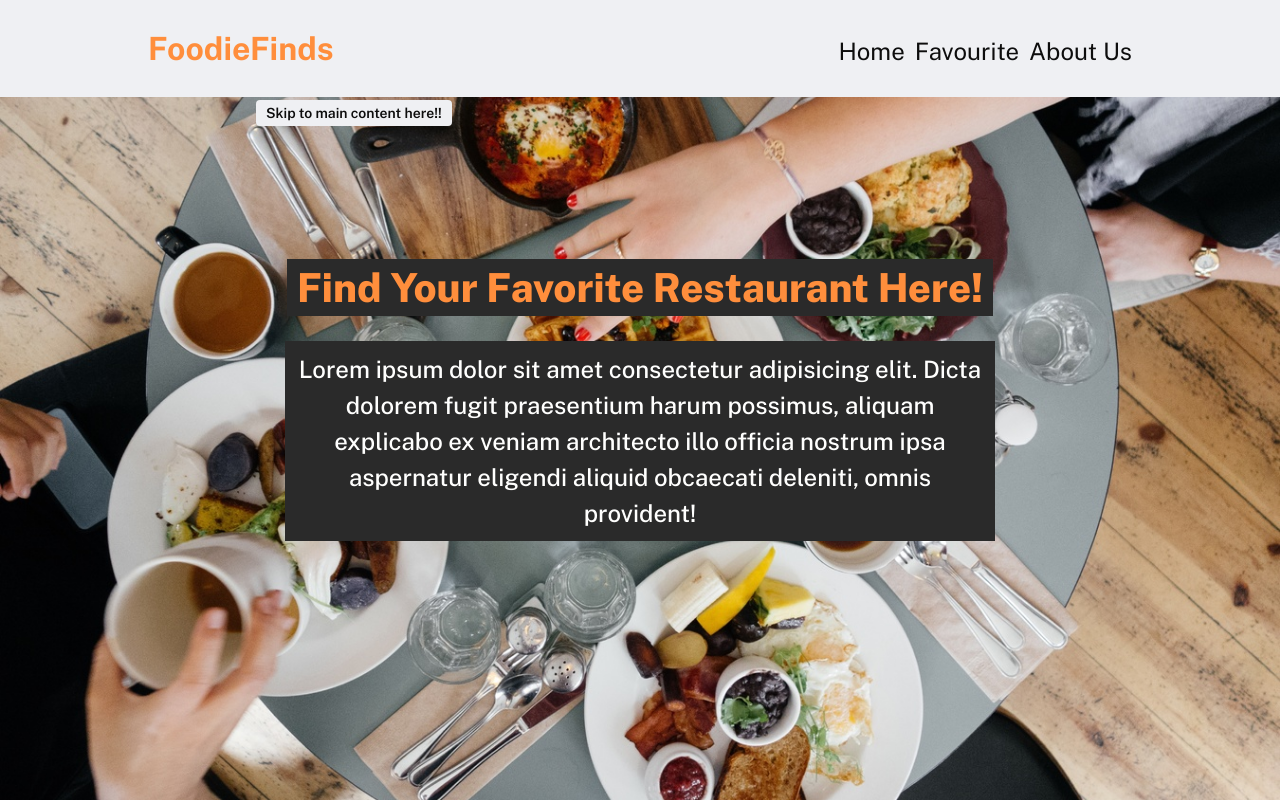
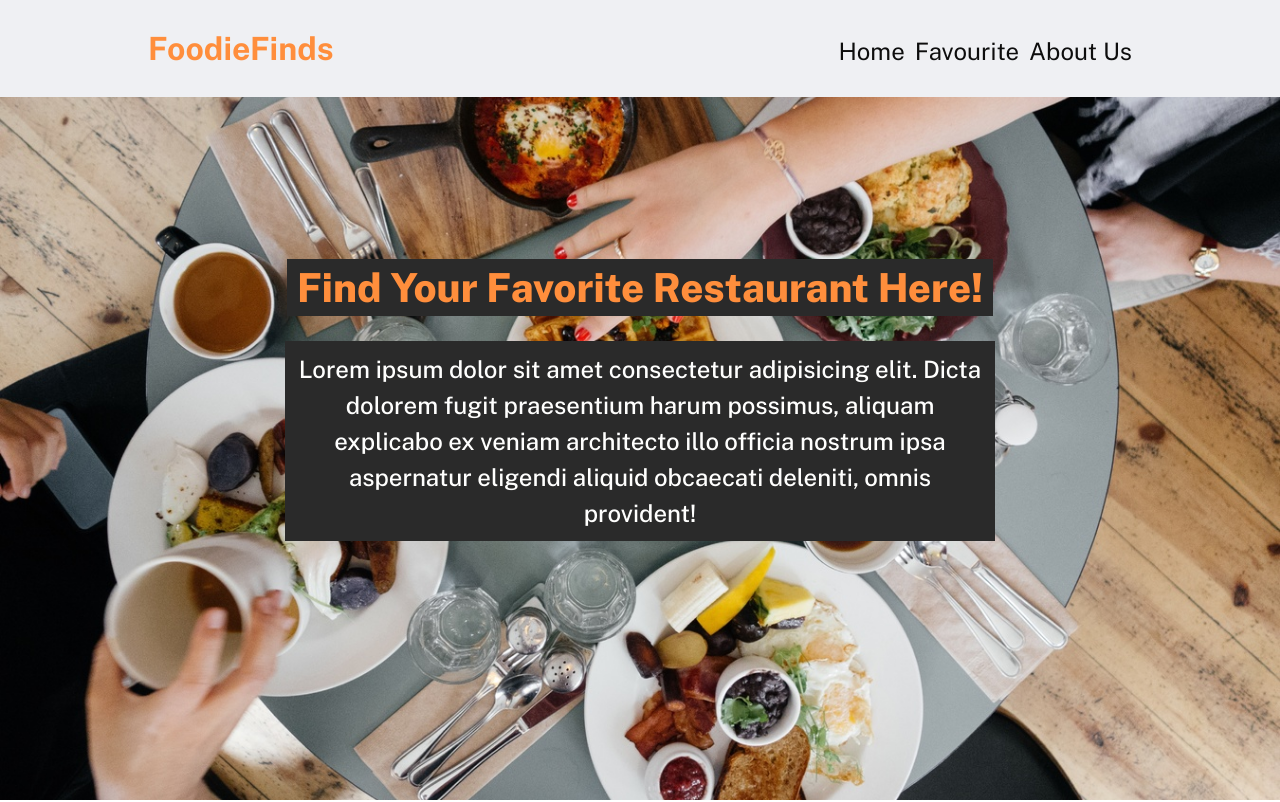
Before and after one commit to chenjacky32/Restaurants-apps, a website built with webpack: page src/templates/index.html in a window 1280 px wide. Shown: the top 802 px of the page. Built offline with nearby package versions, Linux system fonts and the light colour scheme.

Commit message:
style: fix skip to content button style

```diff
--- a/src/scripts/index.js
+++ b/src/scripts/index.js
@@ -79,7 +79,7 @@ document.addEventListener("DOMContentLoaded", () => {
 
 document.addEventListener("DOMContentLoaded", () => {
   const navbarItems = [
-    { text: "Home", href: "#" },
+    { text: "Home", href: "/" },
     { text: "Favourite", href: "#" },
     { text: "About Us", href: "https://github.com/chenjacky32" },
   ];
--- a/src/styles/main.css
+++ b/src/styles/main.css
@@ -33,23 +33,23 @@ body {
 
 .skip-to-content {
   position: absolute;
-  top: 100px;
-  left: 20%;
-  background-color: var(--background-color);
+  top: -40px;
+  z-index: 100;
+  background-color: var(--button-color);
   color: var(--button-text-color);
   padding: 5px 10px;
   border-radius: 4px;
-  font-size: 0.875rem;
+  font-size: 1rem;
   text-decoration: none;
-  z-index: 99;
   font-weight: 600;
+  -webkit-border-radius: 4px;
+  -moz-border-radius: 4px;
+  -ms-border-radius: 4px;
+  -o-border-radius: 4px;
 }
 
 .skip-to-content:focus {
-  left: 25%;
-  background-color: var(--button-color);
-  color: var(--button-text-color);
-  font-weight: 800;
+  top: 0;
 }
 
 .navbar {
```
